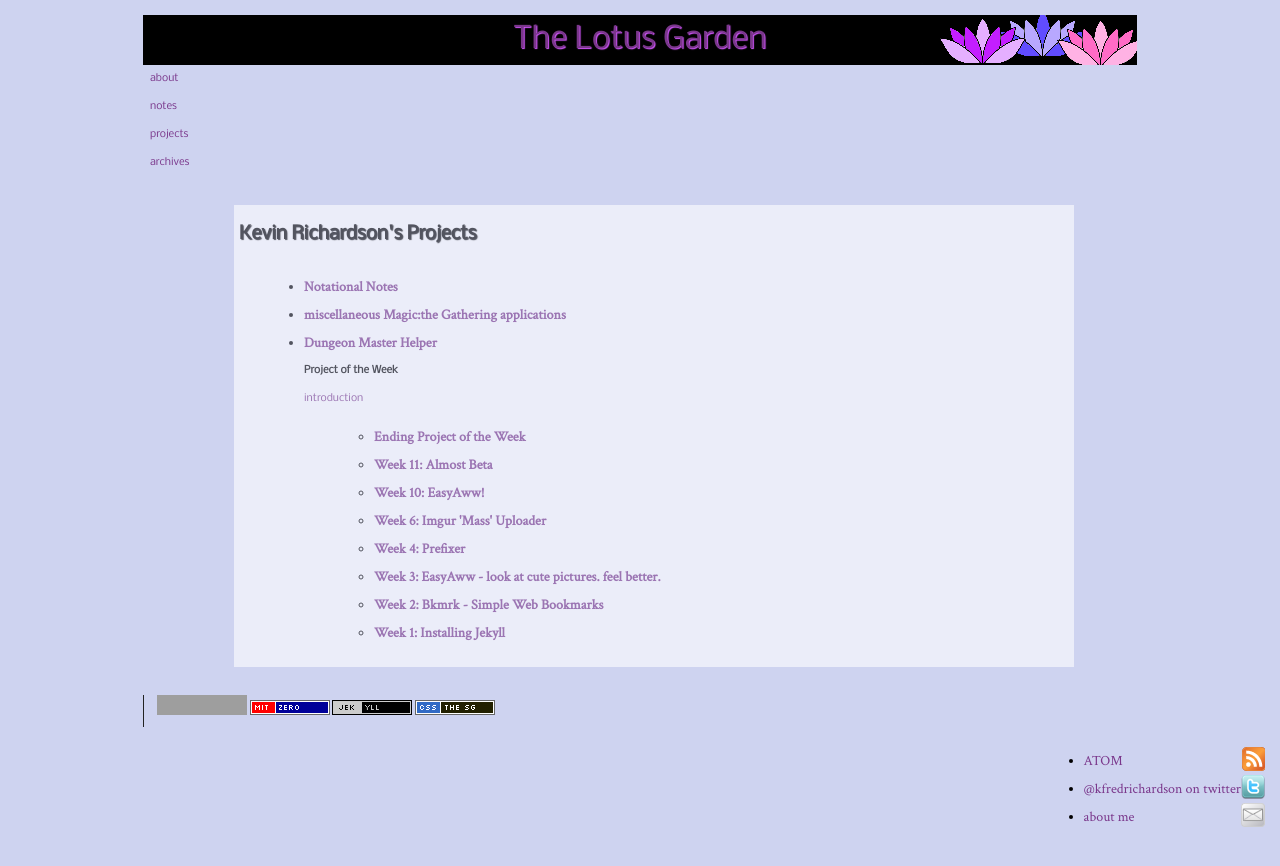
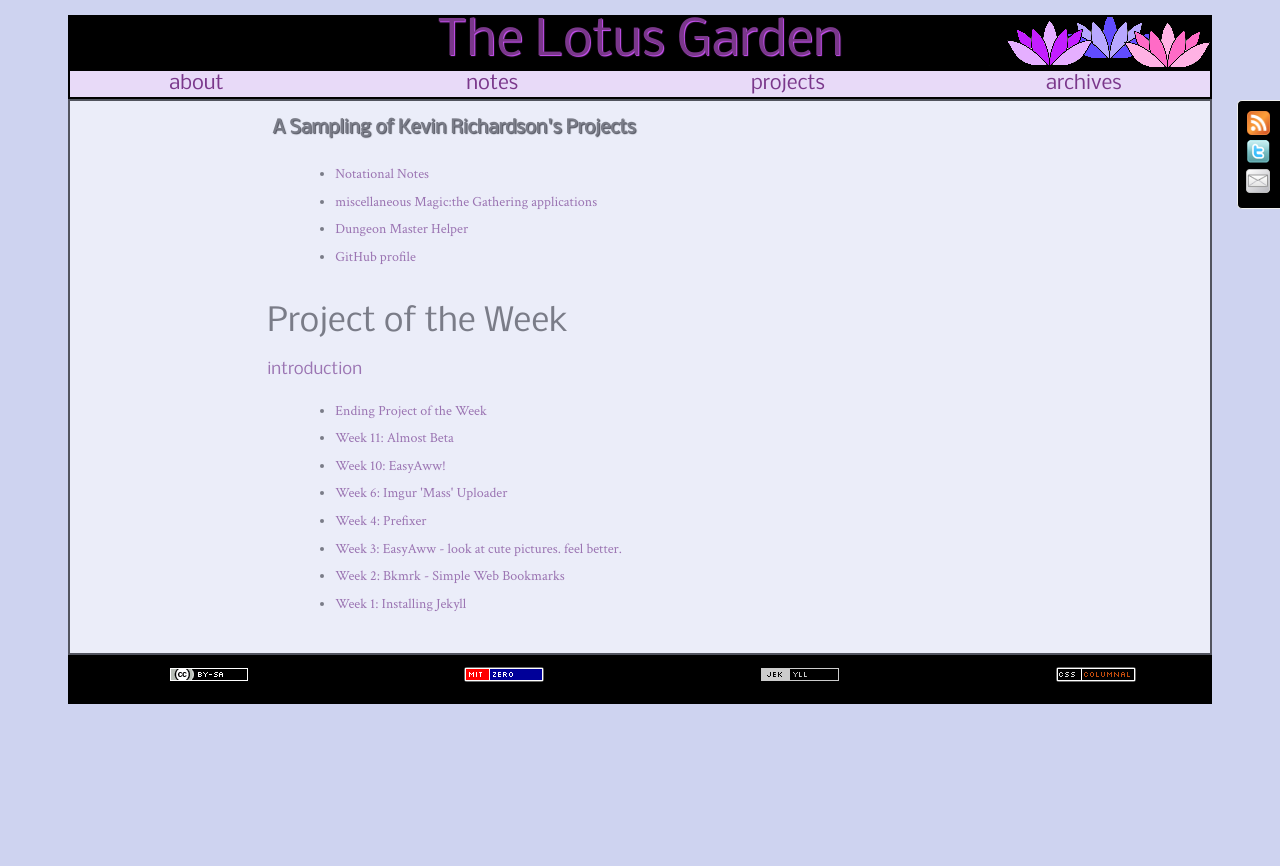
Before and after one commit to kfr2/lotusgarden, a Jekyll site: the page built from projects.html, in a window 1280 px wide. Shown: the top 866 px of the page. Built offline with Jekyll 4.4.1, drawn with Linux system fonts in a browser that asks for light colours; grey boxes are pictures that could not be loaded.

Commit message:
Added post about new design for The Lotus Garden.

```diff
--- a/_layouts/default.html
+++ b/_layouts/default.html
@@ -1,53 +1,55 @@
 <!DOCTYPE html>
 <html lang="en">
 <head>
-	<meta http-equiv="content-type" content="text/html; charset=utf-8" />
-	<meta name="author" content="Kevin Richardson" />
-	<meta name="description" content="The subjective and wonderful Internet playground of Kevin Richardson." />
+    <meta http-equiv="content-type" content="text/html; charset=utf-8">
+    <meta name="author" content="Kevin Richardson">
+    <meta name="description" content="The subjective and wonderful Internet playground of Kevin Richardson.">
+    <meta name="viewport" content="width=device-width, initial-scale=1.0">
 	<title>{{ page.title }}</title>
-	<link type="text/plain" rel="author" href="/humans.txt" />
-	<link rel="stylesheet" href="http://fonts.googleapis.com/css?family=Nobile" type="text/css" media="screen" >
-	<link href="http://fonts.googleapis.com/css?family=Crimson+Text:regular" rel="stylesheet" type="text/css" >
-	<link rel="stylesheet" href="/css/squaregrid.css" media="all" />
-	<link rel="stylesheet" href="/css/main.css" media="all" />
-	<link rel="shortcut icon" href="favicon.ico" />
+    <link type="text/plain" rel="author" href="/humans.txt">
+    <link href='http://fonts.googleapis.com/css?family=Nobile:400,400italic' rel='stylesheet' type='text/css'>
+    <link href='http://fonts.googleapis.com/css?family=Crimson+Text' rel='stylesheet' type='text/css'>
+    <link rel="stylesheet" href="/css/columnal.css" media="screen">
+    <!--[if lt IE 9]>
+    <link rel="stylesheet" href="/css/ie.css" media="screen">
+    <![endif]-->
+    <link rel="stylesheet" href="/css/build.css" media="screen">
+    <link rel="stylesheet" href="/css/main.css" media="screen">
+    <link rel="shortcut icon" href="favicon.ico">
 	<link rel="alternate" type="application/atom+xml" href="/atom.xml" title="Atom feed">
 </head>
 
 <body>
-	<div id="wrapper">
-		<div id="container">
+    <div id="container">
 
-			<div class="sg-35 sgParent">
-				<div id="title" class="sg-35 borderLeft borderRight"><a href="http://kevin.magically.us" title="The Lotus Garden homepage">The Lotus Garden</a></div>
-				<div id="navigation" class="sg-35 borderLeft borderRight">
-					<div class="nav" id="aboutnav"><a href="/about.html" title="about Kevin Richardson">about</a></div>
-                    <div class="nav" id="notes"><a href="http://dl.dropbox.com/u/7030113/notes/index.htm" title="various notes">notes</a></div>
-					<div class="nav" id="projectsnav"><a href="/projects.html" title="Kevin Richardon's projects">projects</a></div>
-					<div class="nav" id="archivesnav"><a href="/archives.html" title="archives">archives</a></div>
-				</div>
-			</div>
+        <div class="row">
+            <div id="title" class="col_12 last"><a href="http://kevin.magically.us" title="The Lotus Garden homepage">The Lotus Garden</a></div>
+        </div>
 
-		{{ content }}
+        <nav class="row">
+            <div class="navitem col_3" id="aboutnav"><a href="/about.html" title="about Kevin Richardson">about</a></div>
+            <div class="navitem col_3" id="notes"><a href="http://dl.dropbox.com/u/7030113/notes/index.htm" title="various notes">notes</a></div>
+            <div class="navitem col_3" id="projectsnav"><a href="/projects.html" title="Kevin Richardon's projects">projects</a></div>
+            <div class="navitem col_3 last" id="archivesnav"><a href="/archives.html" title="archives">archives</a></div>
+        </nav>
 
-		</div>
-		<div id="footer" class="sg-35 sgParent borderLeft borderRight">
-			<a rel="license" href="http://creativecommons.org/licenses/by-sa/3.0/" title="Creative Commons Licensed"><img alt="Creative Commons License" style="border-width:0" src="http://i.creativecommons.org/l/by-sa/3.0/80x15.png" /></a>
-			<a rel="license" href="http://romanrm.ru/en/mit-zero" title="software released under MIT-Zero License"><img alt="MIT-Zero License" src="/images/mit-zero.png" /></a>
-			<a href="http://jekyllrb.com/" title="Jekyll powered"><img src="/images/jekyll.png" alt="Jekyll powered" /></a>
-			<a href="http://thesquaregrid.com/" title="powered by squaregrid css framework"><img src="/images/thesquaregrid.png" alt="powered by The Square Grid CSS framework" /></a>
-		</div>
-	</div>
+        {{ content }}
 
-<div id="follow" class="right">
-	<ul class="quicklinks">
+        <footer class="row">
+            <div class="pre_1 col_2"><a rel="license" href="http://creativecommons.org/licenses/by-sa/3.0/" title="Creative Commons Licensed"><img alt="Creative Commons License" style="border-width:0" src="/img/creativecommons.png" /></a></div>
+            <div class="pre_1 col_2"><a rel="license" href="http://romanrm.ru/en/mit-zero" title="software released under MIT-Zero License"><img alt="MIT-Zero License" src="/img/mit-zero.png" /></a></div>
+            <div class="pre_1 col_2"><a href="http://jekyllrb.com/" title="Jekyll powered"><img src="/img/jekyll.png" alt="Jekyll powered" /></a></div>
+            <div class="pre_1 col_2 last"><a href="http://columnal.com/" title="powered by columnal css framework"><img src="/img/columnal.png" alt="powered by the Columnal CSS framework" /></a></div>
+        </footer>
+    <!-- container -->
+    </div>
 
-		<li class="iconOnly"><a href="/atom.xml" title="atom feed"><img src="/images/blank.png" height="24" width="24" style="background: transparent url(/images/rssbadge.png) no-repeat;padding:0;margin:0;height:24px;width:24px;" alt="atom feed"><span class="head">ATOM</span></a></li>
-
-		<li class="iconOnly"><a href="http://www.twitter.com/kfredrichardson" title="@kfredrichardson on twitter"><img src="/images/blank.png" height="24" width="24" style="background: transparent url(/images/twitter.png) no-repeat;padding:0;margin:0;height:24px;width:24px;" alt="www.twitter.com/kfredrichardson"><span class="head">@kfredrichardson on twitter</span></a></li>
-
-		<li class="iconOnly"><a href="/about.html" title="email and other contact information"><img src="/images/blank.png" height="24" width="24" style="background: transparent url(/images/email.png) no-repeat;padding:0;margin:0;height:24px;width:24px;" alt="email and other contact information"><span class="head">about me</span></a></li>
-	</ul>
-</div>
+    <div class="right mobile-hide">
+        <ul class="sidelinks">
+            <li class="iconOnly"><a href="/atom.xml" title="atom feed"><img src="/img/rssbadge.png" alt="atom feed"></a></li>
+            <li class="iconOnly"><a href="http://www.twitter.com/kfredrichardson" title="@kfredrichardson on twitter"><img src="/img/twitter.png" alt="www.twitter.com/kfredrichardson"></a></li>
+            <li class="iconOnly"><a href="/about.html" title="email and other contact information"><img src="/img/email.png" alt="email and other contact information"></a></li>
+        </ul>
+    </div>
 </body>
 </html>
--- a/projects.html
+++ b/projects.html
@@ -3,29 +3,27 @@ layout: default
 title: Kevin Richardson's Projects & Neat Doo-Dads
 category: projects
 ---
-            <div class="sg-35 sgParent">
-                <div class="spacer sg-2 borderRight">
+            <div class="row post">
+                <div class="pre_2 col_10">
+                    <div class="post-title">A Sampling of Kevin Richardson's Projects</div>
                 </div>
+                <div class="pre_2 col_8 suf_2">
+                    <div class="post-body">{{ post.content }}</div>
+			            <ul>
+                            <li><a href="/notes/" title="Notational Notes">Notational Notes</a></li>
+            		    	<li><a href="/magic/index.htm" title="Miscellaneous Magic: the Gathering Applications">miscellaneous Magic:the Gathering applications</a></li>
+                            <li><a href="/dmhelper/dmhelper.htm" title="Dungeon Master Helper">Dungeon Master Helper</a></li>
+                            <li><a href="https://github.com/kfredrichardson/" title="Kevin Richardson on GitHub">GitHub profile</a></li>
+                        </ul>
 
-                <div class="post sg-30">
-                    <div class="post-title">Kevin Richardson's Projects</div>
-	    <div class="post-body">
-			<ul>
-                <li><h1><a href="/notes/" title="Notational Notes">Notational Notes</a></h1></li>
-		    	<li><h1><a href="/magic/index.htm" title="Miscellaneous Magic: the Gathering Applications">miscellaneous Magic:the Gathering applications</a></h1></li>
-    			<li><h1><a href="/dmhelper/dmhelper.htm" title="Dungeon Master Helper">Dungeon Master Helper</a></h1></li>
                         <h1>Project of the Week</h1>
                         <a href="http://kevin.magically.us/potw/2011/01/03/project-of-the-week-intro.html" title="Project of the Week Introduction">introduction</a>
-
                         <ul>
                             {% for post in site.categories.potw %}
                                 {% if post.title != "Project of the Week Introduction" %}
-	<li><h4><a href="{{ post.url }}" title="{{ post.title }}">{{ post.title }}</a></h4></li>
+                                    <li><a href="{{ post.url }}" title="{{ post.title }}">{{ post.title }}</a></li>
                                 {% endif %}
                             {% endfor %}
                         </ul>
                 </div>
-
-
             </div>
-            </div>
```
Also changed, not shown: _layouts/post.html (+10 -9 lines), _posts/2012-03-08-the-lotus-garden:-now-with-a-(slightly-more)-responsive-design.markdown (added, +8 -0 lines), about.html (+5 -15 lines), archives.html (+14 -8 lines), index.html (+8 -7 lines). Lines whose indentation alone changed are shown as unchanged.
